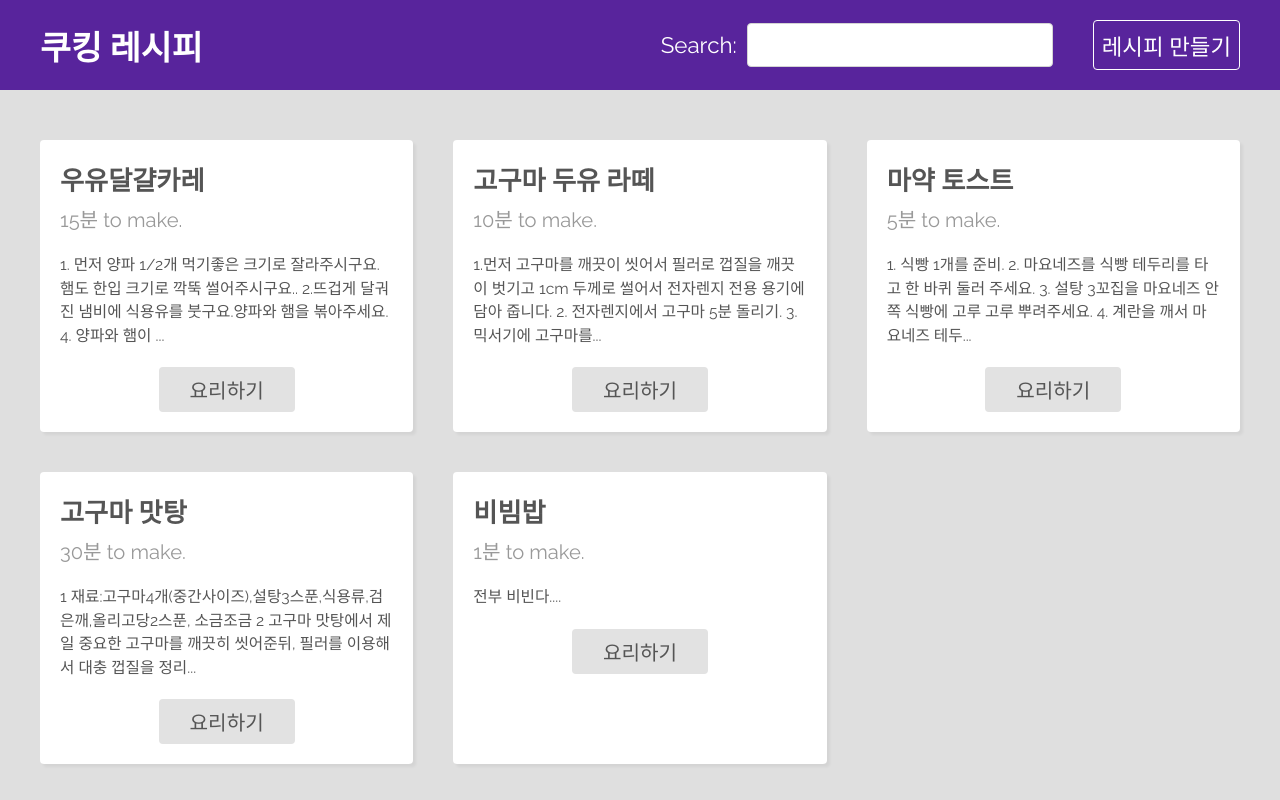
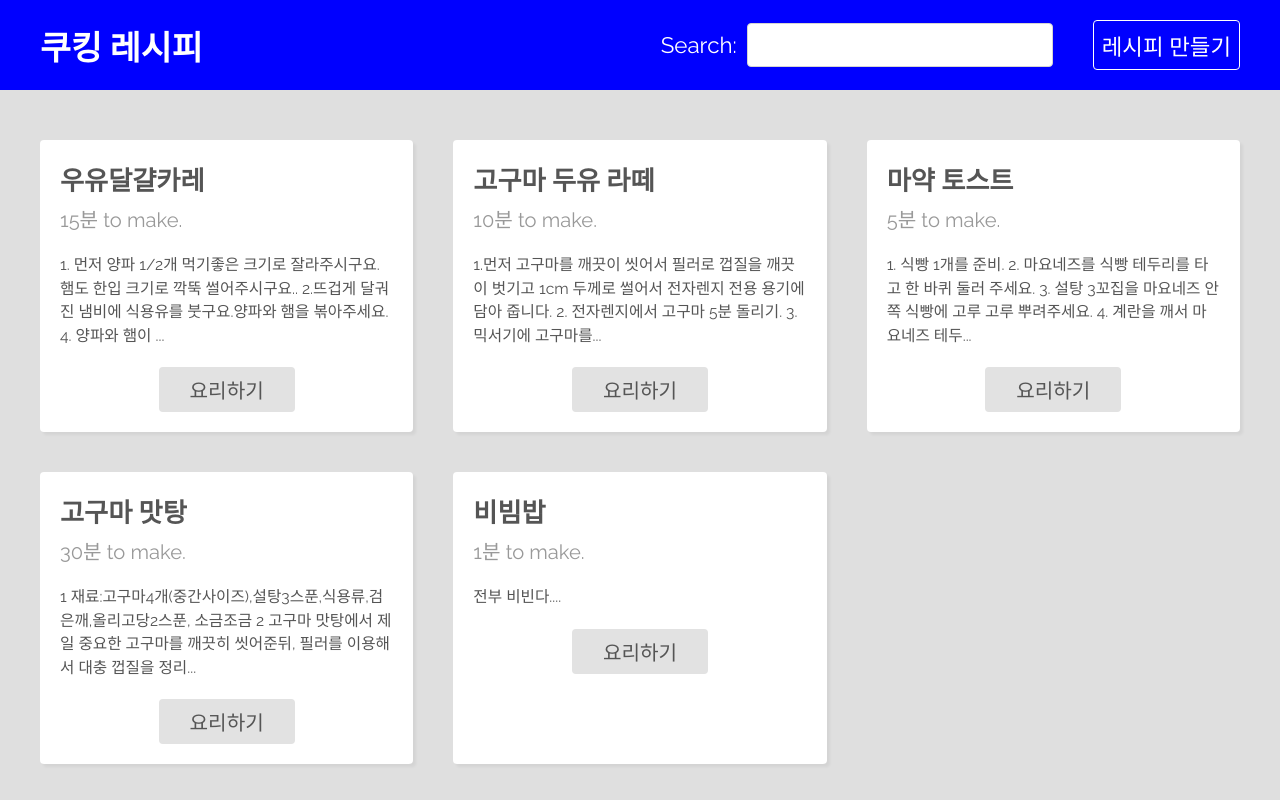
Before and after one commit to jbkim08/cooking-recipe, a React (Create React App) app: page / in a window 1280 px wide. Built offline with nearby package versions, Linux system fonts and the light colour scheme; data requests are answered from the project's data file.

Commit message:
Context로 상태관리

```diff
--- a/src/components/Navbar.js
+++ b/src/components/Navbar.js
@@ -1,10 +1,13 @@
 import { Link } from "react-router-dom";
 import "./Navbar.css";
 import Searchbar from "./Searchbar";
+import { useContext } from "react";
+import { ThemeContext } from "../context/ThemeContext";
 
 const Navbar = () => {
+  const { color } = useContext(ThemeContext);
   return (
-    <div className="navbar">
+    <div className="navbar" style={{ backgroundColor: color }}>
       <nav>
         <Link to="/" className="brand">
           <h1>쿠킹 레시피</h1>
--- /dev/null
+++ b/src/context/ThemeContext.js
@@ -0,0 +1,13 @@
+const { createContext } = require("react");
+
+//컨텍스트 객체 만들기
+export const ThemeContext = createContext();
+
+//프로바이더 컨포넌트
+export function ThemeProvider({ children }) {
+  return (
+    <ThemeContext.Provider value={{ color: "blue" }}>
+      {children}
+    </ThemeContext.Provider>
+  );
+}
--- a/src/index.js
+++ b/src/index.js
@@ -2,6 +2,12 @@
 import ReactDOM from "react-dom/client";
 import "./index.css";
 import App from "./App";
+import { ThemeProvider } from "./context/ThemeContext";
 
+//프로바이더로 App을 둘러싸서 전체 공유
 const root = ReactDOM.createRoot(document.getElementById("root"));
-root.render(<App />);
+root.render(
+  <ThemeProvider>
+    <App />
+  </ThemeProvider>
+);
```
